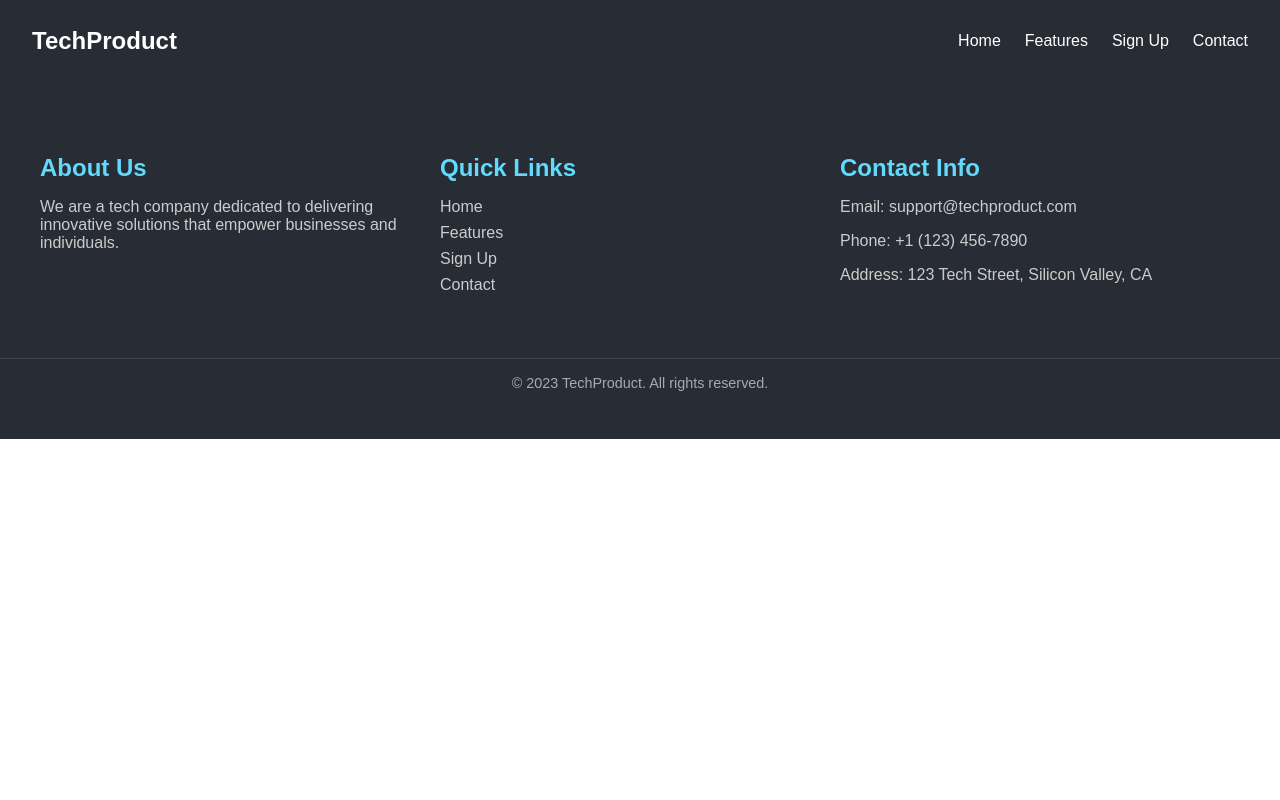
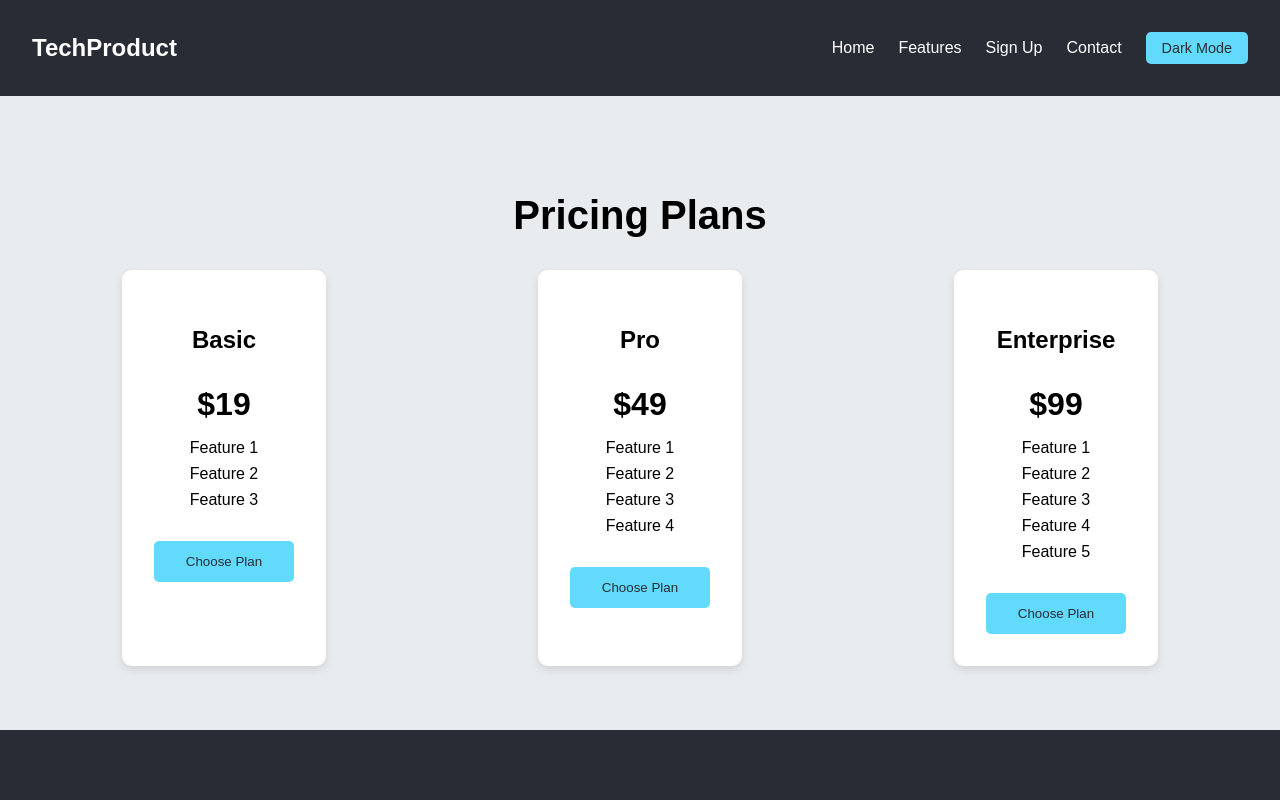
Before and after one commit to rialparmar1777/marketing-website, a React (Create React App) app: page /pricing in a window 1280 px wide. Shown: the top 800 px of the page. Built offline with nearby package versions, Linux system fonts and the light colour scheme.

Commit message:
Added 3 new features and a dark theme

```diff
--- a/package.json
+++ b/package.json
@@ -7,6 +7,7 @@
     "@testing-library/jest-dom": "^6.6.3",
     "@testing-library/react": "^16.2.0",
     "@testing-library/user-event": "^13.5.0",
+    "framer-motion": "^12.4.10",
     "react": "^19.0.0",
     "react-dom": "^19.0.0",
     "react-router-dom": "^7.2.0",
--- a/src/App.css
+++ b/src/App.css
@@ -36,6 +36,43 @@ body {
   flex-direction: column;
   min-height: 100vh; /* Ensures the body takes at least the full viewport height */
 }
+body {
+  margin: 0;
+  font-family: Arial, sans-serif;
+  background-color: #ffffff;
+  color: #000000;
+}
+body.dark-mode {
+  background-color: #121212;
+  color: #ffffff;
+}
+
+body.dark-mode .navbar {
+  background-color: #1f1f1f;
+}
+
+body.dark-mode .footer {
+  background-color: #1f1f1f;
+}
+body.dark-mode .testimonials,
+body.dark-mode .pricing,
+body.dark-mode .blog {
+  background-color: #1f1f1f;
+  color: #ffffff;
+}
+
+body.dark-mode .testimonial-item,
+body.dark-mode .pricing-item,
+body.dark-mode .blog-post {
+  background-color: #2d2d2d;
+  color: #ffffff;
+}
+
+body.dark-mode .testimonial-item p,
+body.dark-mode .pricing-item p,
+body.dark-mode .blog-post p {
+  color: #ccc;
+}
 
 @keyframes App-logo-spin {
   from {
--- a/src/App.js
+++ b/src/App.js
@@ -1,11 +1,14 @@
 import React from 'react';
 import { BrowserRouter as Router, Route, Routes } from 'react-router-dom';
 import Navbar from '../src/components/Navbar';
-import Home from '../src/components/Home'
+import Home from '../src/components/Home';
 import Features from '../src/components/Features';
 import Landing from '../src/components/Landing';
-import Contact from '../src/components/Contact';
-import Footer from '../src/components/Footer'; // Import the Footer
+import Contact from './components/Contact';
+import Testimonials from '../src/components/Testimonials';
+import Pricing from '../src/components/Pricing';
+import Blog from '../src/components/Blog';
+import Footer from '../src/components/Footer';
 import '../src/App.css';
 
 function App() {
@@ -17,6 +20,9 @@ function App() {
         <Route path="/features" element={<Features />} />
         <Route path="/landing" element={<Landing />} />
         <Route path="/contact" element={<Contact />} />
+        <Route path="/testimonials" element={<Testimonials />} />
+        <Route path="/pricing" element={<Pricing />} />
+        <Route path="/blog" element={<Blog />} />
       </Routes>
       <Footer />
     </Router>
--- a/src/components/Blog.js
+++ b/src/components/Blog.js
@@ -0,0 +1,47 @@
+import React from 'react';
+import '../styles/Blog.css';
+
+const Blog = () => {
+  const posts = [
+    {
+      id: 1,
+      title: '10 Tips for Better Productivity',
+      date: 'March 1, 2023',
+      excerpt: 'Discover how to boost your productivity with these simple tips.',
+      image: 'https://via.placeholder.com/300',
+    },
+    {
+      id: 2,
+      title: 'The Future of Technology',
+      date: 'February 25, 2023',
+      excerpt: 'Explore the latest trends shaping the future of technology.',
+      image: 'https://via.placeholder.com/300',
+    },
+    {
+      id: 3,
+      title: 'Why Collaboration Matters',
+      date: 'February 20, 2023',
+      excerpt: 'Learn why collaboration is key to success in the modern workplace.',
+      image: 'https://via.placeholder.com/300',
+    },
+  ];
+
+  return (
+    <div className="blog">
+      <h2>Latest News</h2>
+      <div className="blog-posts">
+        {posts.map((post) => (
+          <div key={post.id} className="blog-post">
+            <img src={post.image} alt={post.title} />
+            <h3>{post.title}</h3>
+            <p className="date">{post.date}</p>
+            <p>{post.excerpt}</p>
+            <a href="/">Read More</a>
+          </div>
+        ))}
+      </div>
+    </div>
+  );
+};
+
+export default Blog;
--- a/src/components/Home.js
+++ b/src/components/Home.js
@@ -1,16 +1,23 @@
 import React from 'react';
 import { Link } from 'react-router-dom';
 import '../styles/Home.css';
+import { motion } from 'framer-motion';
+
 
 const Home = () => {
   return (
-    <div className="home">
+    <motion.div
+      initial={{ opacity: 0 }}
+      animate={{ opacity: 1 }}
+      transition={{ duration: 1 }}
+      className="home"
+    >
       <div className="home-content">
         <h1>Welcome to TechProduct</h1>
         <p>Discover the future of technology with our innovative product.</p>
         <Link to="/features" className="cta-button">Explore Features</Link>
       </div>
-    </div>
+    </motion.div>
   );
 };
 
--- a/src/components/Navbar.js
+++ b/src/components/Navbar.js
@@ -1,8 +1,16 @@
-import React from 'react';
+import React, { useState } from 'react'; // Import useState
 import { Link } from 'react-router-dom';
 import '../styles/Navbar.css';
 
 const Navbar = () => {
+  // Dark mode state and toggle function
+  const [darkMode, setDarkMode] = useState(false);
+
+  const toggleDarkMode = () => {
+    setDarkMode(!darkMode);
+    document.body.classList.toggle('dark-mode');
+  };
+
   return (
     <nav className="navbar">
       <div className="navbar-logo">TechProduct</div>
@@ -11,6 +19,11 @@ const Navbar = () => {
         <li><Link to="/features">Features</Link></li>
         <li><Link to="/landing">Sign Up</Link></li>
         <li><Link to="/contact">Contact</Link></li>
+        <li>
+          <button onClick={toggleDarkMode} className="dark-mode-toggle">
+            {darkMode ? 'Light Mode' : 'Dark Mode'}
+          </button>
+        </li>
       </ul>
     </nav>
   );
--- a/src/components/Pricing.js
+++ b/src/components/Pricing.js
@@ -0,0 +1,47 @@
+import React from 'react';
+import '../styles/Pricing.css';
+
+const Pricing = () => {
+  const plans = [
+    {
+      id: 1,
+      name: 'Basic',
+      price: '$19',
+      features: ['Feature 1', 'Feature 2', 'Feature 3'],
+    },
+    {
+      id: 2,
+      name: 'Pro',
+      price: '$49',
+      features: ['Feature 1', 'Feature 2', 'Feature 3', 'Feature 4'],
+    },
+    {
+      id: 3,
+      name: 'Enterprise',
+      price: '$99',
+      features: ['Feature 1', 'Feature 2', 'Feature 3', 'Feature 4', 'Feature 5'],
+    },
+  ];
+
+  return (
+    <div className="pricing">
+      <h2>Pricing Plans</h2>
+      <div className="pricing-list">
+        {plans.map((plan) => (
+          <div key={plan.id} className="pricing-item">
+            <h3>{plan.name}</h3>
+            <p className="price">{plan.price}</p>
+            <ul>
+              {plan.features.map((feature, index) => (
+                <li key={index}>{feature}</li>
+              ))}
+            </ul>
+            <button>Choose Plan</button>
+          </div>
+        ))}
+      </div>
+    </div>
+  );
+};
+
+export default Pricing;
--- a/src/components/Testimonials.js
+++ b/src/components/Testimonials.js
@@ -0,0 +1,46 @@
+import React from 'react';
+import '../styles/Testimonials.css';
+
+const Testimonials = () => {
+  const testimonials = [
+    {
+      id: 1,
+      name: 'John Doe',
+      role: 'CEO, TechCorp',
+      comment: 'This product has transformed our workflow. Highly recommended!',
+      image: 'https://via.placeholder.com/150',
+    },
+    {
+      id: 2,
+      name: 'Jane Smith',
+      role: 'CTO, InnovateX',
+      comment: 'Incredible features and excellent support. A game-changer!',
+      image: 'https://via.placeholder.com/150',
+    },
+    {
+      id: 3,
+      name: 'Alice Johnson',
+      role: 'Product Manager, NextGen',
+      comment: 'The best investment we’ve made for our team.',
+      image: 'https://via.placeholder.com/150',
+    },
+  ];
+
+  return (
+    <div className="testimonials">
+      <h2>What Our Customers Say</h2>
+      <div className="testimonials-list">
+        {testimonials.map((testimonial) => (
+          <div key={testimonial.id} className="testimonial-item">
+            <img src={testimonial.image} alt={testimonial.name} />
+            <h3>{testimonial.name}</h3>
+            <p>{testimonial.role}</p>
+            <p>{testimonial.comment}</p>
+          </div>
+        ))}
+      </div>
+    </div>
+  );
+};
+
+export default Testimonials;
--- a/src/styles/Blog.css
+++ b/src/styles/Blog.css
@@ -0,0 +1,57 @@
+.blog {
+    padding: 4rem 2rem;
+    background-color: #f9f9f9;
+    text-align: center;
+  }
+
+  .blog h2 {
+    font-size: 2.5rem;
+    margin-bottom: 2rem;
+  }
+
+  .blog-posts {
+    display: flex;
+    justify-content: space-around;
+    flex-wrap: wrap;
+    gap: 2rem;
+  }
+
+  .blog-post {
+    background: white;
+    padding: 2rem;
+    border-radius: 10px;
+    box-shadow: 0 4px 8px rgba(0, 0, 0, 0.1);
+    max-width: 300px;
+  }
+
+  .blog-post img {
+    border-radius: 10px;
+    margin-bottom: 1rem;
+  }
+
+  .blog-post h3 {
+    font-size: 1.5rem;
+    margin-bottom: 0.5rem;
+  }
+
+  .blog-post .date {
+    font-size: 0.9rem;
+    color: #777;
+    margin-bottom: 1rem;
+  }
+
+  .blog-post p {
+    font-size: 1rem;
+    color: #555;
+    margin-bottom: 1rem;
+  }
+
+  .blog-post a {
+    color: #61dafb;
+    text-decoration: none;
+    transition: color 0.3s;
+  }
+
+  .blog-post a:hover {
+    color: #21a1f1;
+  }
--- a/src/styles/Navbar.css
+++ b/src/styles/Navbar.css
@@ -16,6 +16,7 @@
     list-style: none;
     display: flex;
     gap: 1.5rem;
+    align-items: center;
   }
 
   .navbar-links a {
@@ -27,3 +28,18 @@
   .navbar-links a:hover {
     color: #61dafb;
   }
+
+  .dark-mode-toggle {
+    padding: 0.5rem 1rem;
+    background-color: #61dafb;
+    border: none;
+    border-radius: 5px;
+    color: #282c34;
+    cursor: pointer;
+    font-size: 0.9rem;
+    transition: background-color 0.3s;
+  }
+
+  .dark-mode-toggle:hover {
+    background-color: #21a1f1;
+  }
--- a/src/styles/Pricing.css
+++ b/src/styles/Pricing.css
@@ -0,0 +1,60 @@
+.pricing {
+    padding: 4rem 2rem;
+    background-color: #e9ecef;
+    text-align: center;
+  }
+
+  .pricing h2 {
+    font-size: 2.5rem;
+    margin-bottom: 2rem;
+  }
+
+  .pricing-list {
+    display: flex;
+    justify-content: space-around;
+    flex-wrap: wrap;
+    gap: 2rem;
+  }
+
+  .pricing-item {
+    background: white;
+    padding: 2rem;
+    border-radius: 10px;
+    box-shadow: 0 4px 8px rgba(0, 0, 0, 0.1);
+    max-width: 300px;
+  }
+
+  .pricing-item h3 {
+    font-size: 1.5rem;
+    margin-bottom: 1rem;
+  }
+
+  .pricing-item .price {
+    font-size: 2rem;
+    font-weight: bold;
+    margin-bottom: 1rem;
+  }
+
+  .pricing-item ul {
+    list-style: none;
+    padding: 0;
+    margin-bottom: 2rem;
+  }
+
+  .pricing-item ul li {
+    margin-bottom: 0.5rem;
+  }
+
+  .pricing-item button {
+    padding: 0.8rem 2rem;
+    background-color: #61dafb;
+    border: none;
+    border-radius: 5px;
+    color: #282c34;
+    cursor: pointer;
+    transition: background-color 0.3s;
+  }
+
+  .pricing-item button:hover {
+    background-color: #21a1f1;
+  }
--- a/src/styles/Testimonials.css
+++ b/src/styles/Testimonials.css
@@ -0,0 +1,40 @@
+.testimonials {
+    padding: 4rem 2rem;
+    background-color: #f9f9f9;
+    text-align: center;
+  }
+
+  .testimonials h2 {
+    font-size: 2.5rem;
+    margin-bottom: 2rem;
+  }
+
+  .testimonials-list {
+    display: flex;
+    justify-content: space-around;
+    flex-wrap: wrap;
+    gap: 2rem;
+  }
+
+  .testimonial-item {
+    background: white;
+    padding: 2rem;
+    border-radius: 10px;
+    box-shadow: 0 4px 8px rgba(0, 0, 0, 0.1);
+    max-width: 300px;
+  }
+
+  .testimonial-item img {
+    border-radius: 50%;
+    margin-bottom: 1rem;
+  }
+
+  .testimonial-item h3 {
+    font-size: 1.5rem;
+    margin-bottom: 0.5rem;
+  }
+
+  .testimonial-item p {
+    font-size: 1rem;
+    color: #555;
+  }
```
Also changed, not shown: 1 other file (tests, documents, lock files or other folders).
